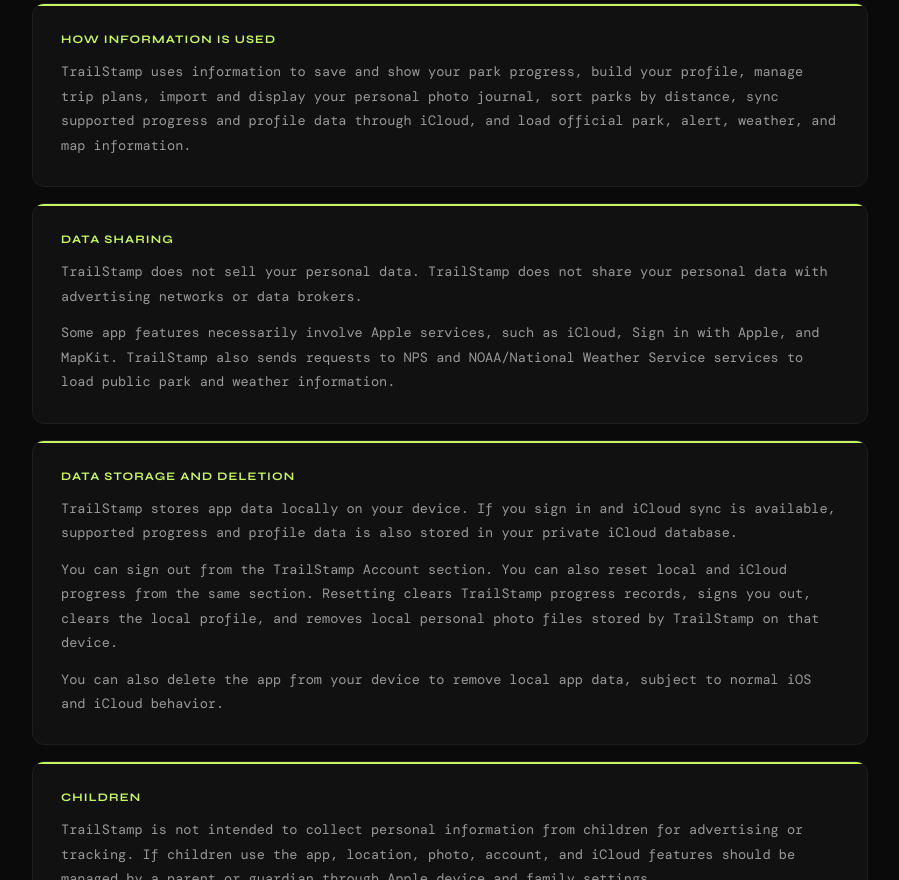
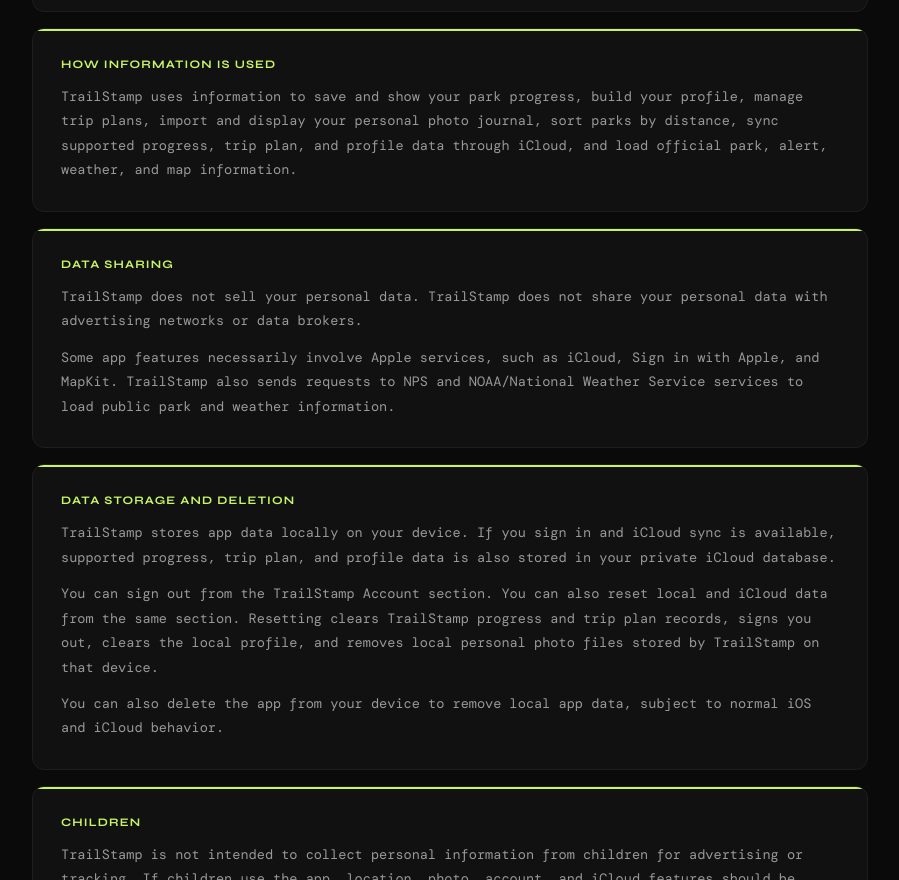
Before and after one commit to jusder/jusder.me-site, a plain HTML site: page apps/trailstamp/privacy/index.html in a window 1280 px wide. Shown: the part 1617-2497 px from the top of the page, without its empty margins (190-1089 px from the left). Drawn offline with nearby package versions, Linux system fonts and the light colour scheme; a web font is replaced by a local one.

Commit message:
Update TrailStamp privacy policy for trip sync

```diff
--- a/apps/trailstamp/privacy/index.html
+++ b/apps/trailstamp/privacy/index.html
@@ -228,7 +228,7 @@
         <h2>Information TrailStamp Uses</h2>
         <p><strong>Park progress and journal details.</strong> TrailStamp stores the parks you mark as visited or planned, visit dates, ratings, notes, best moments, favorites, achievements, and trip plans. This information is used to show your progress, profile, plans, suggested parks, and year recap.</p>
         <p><strong>Sign in with Apple profile.</strong> If you choose to sign in with Apple, TrailStamp may receive your Apple user identifier and, when Apple provides them, your name and email address. TrailStamp uses this information to show your account profile and sync supported app data with iCloud.</p>
-        <p><strong>iCloud sync.</strong> If you sign in and iCloud is available, TrailStamp syncs your park progress, notes, ratings, favorites, visit details, and account profile details using your private iCloud database. Trip plans are currently stored locally on the device where they are created.</p>
+        <p><strong>iCloud sync.</strong> If you sign in and iCloud is available, TrailStamp syncs your park progress, notes, ratings, favorites, visit details, trip plans, and account profile details using your private iCloud database. Imported personal photo files are not uploaded by TrailStamp for iCloud sync.</p>
       </div>
 
       <div class="section">
@@ -256,7 +256,7 @@
 
       <div class="section">
         <h2>How Information Is Used</h2>
-        <p>TrailStamp uses information to save and show your park progress, build your profile, manage trip plans, import and display your personal photo journal, sort parks by distance, sync supported progress and profile data through iCloud, and load official park, alert, weather, and map information.</p>
+        <p>TrailStamp uses information to save and show your park progress, build your profile, manage trip plans, import and display your personal photo journal, sort parks by distance, sync supported progress, trip plan, and profile data through iCloud, and load official park, alert, weather, and map information.</p>
       </div>
 
       <div class="section">
@@ -267,8 +267,8 @@
 
       <div class="section">
         <h2>Data Storage and Deletion</h2>
-        <p>TrailStamp stores app data locally on your device. If you sign in and iCloud sync is available, supported progress and profile data is also stored in your private iCloud database.</p>
-        <p>You can sign out from the TrailStamp Account section. You can also reset local and iCloud progress from the same section. Resetting clears TrailStamp progress records, signs you out, clears the local profile, and removes local personal photo files stored by TrailStamp on that device.</p>
+        <p>TrailStamp stores app data locally on your device. If you sign in and iCloud sync is available, supported progress, trip plan, and profile data is also stored in your private iCloud database.</p>
+        <p>You can sign out from the TrailStamp Account section. You can also reset local and iCloud data from the same section. Resetting clears TrailStamp progress and trip plan records, signs you out, clears the local profile, and removes local personal photo files stored by TrailStamp on that device.</p>
         <p>You can also delete the app from your device to remove local app data, subject to normal iOS and iCloud behavior.</p>
       </div>
 
```
